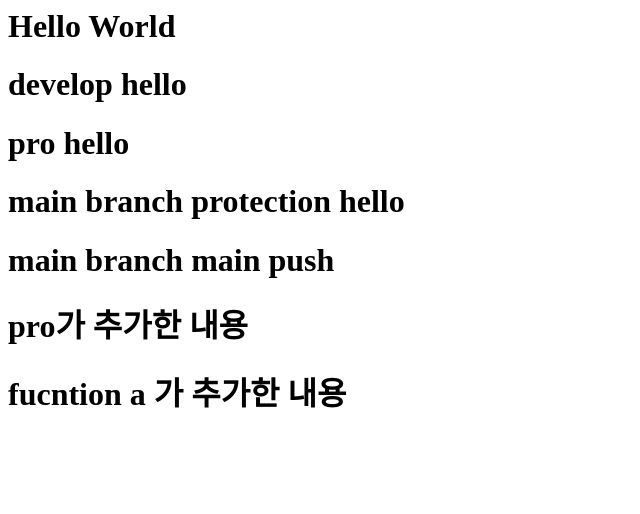
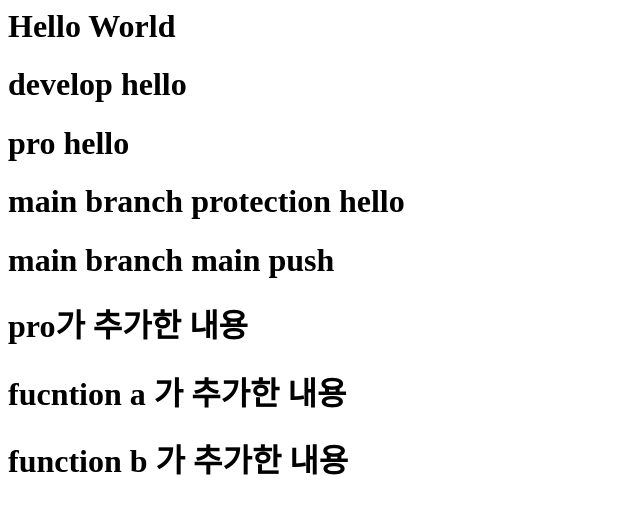
Before and after one commit to bin030119/git_Project_OSS_4_0418, a plain HTML site: page index.html in a window 1280 px wide. Shown: the whole page, without its empty margins (0-640 px from the left). Drawn offline with Linux system fonts and the light colour scheme.

Commit message:
fucntion b commit

```diff
--- a/index.html
+++ b/index.html
@@ -11,5 +11,6 @@
         <h1>main branch main push</h1>
         <h1>pro가 추가한 내용</h1>
         <h1> fucntion a 가 추가한 내용</h1>
+        <h1> function b 가 추가한 내용</h1>
     </body>
 </html>
```
